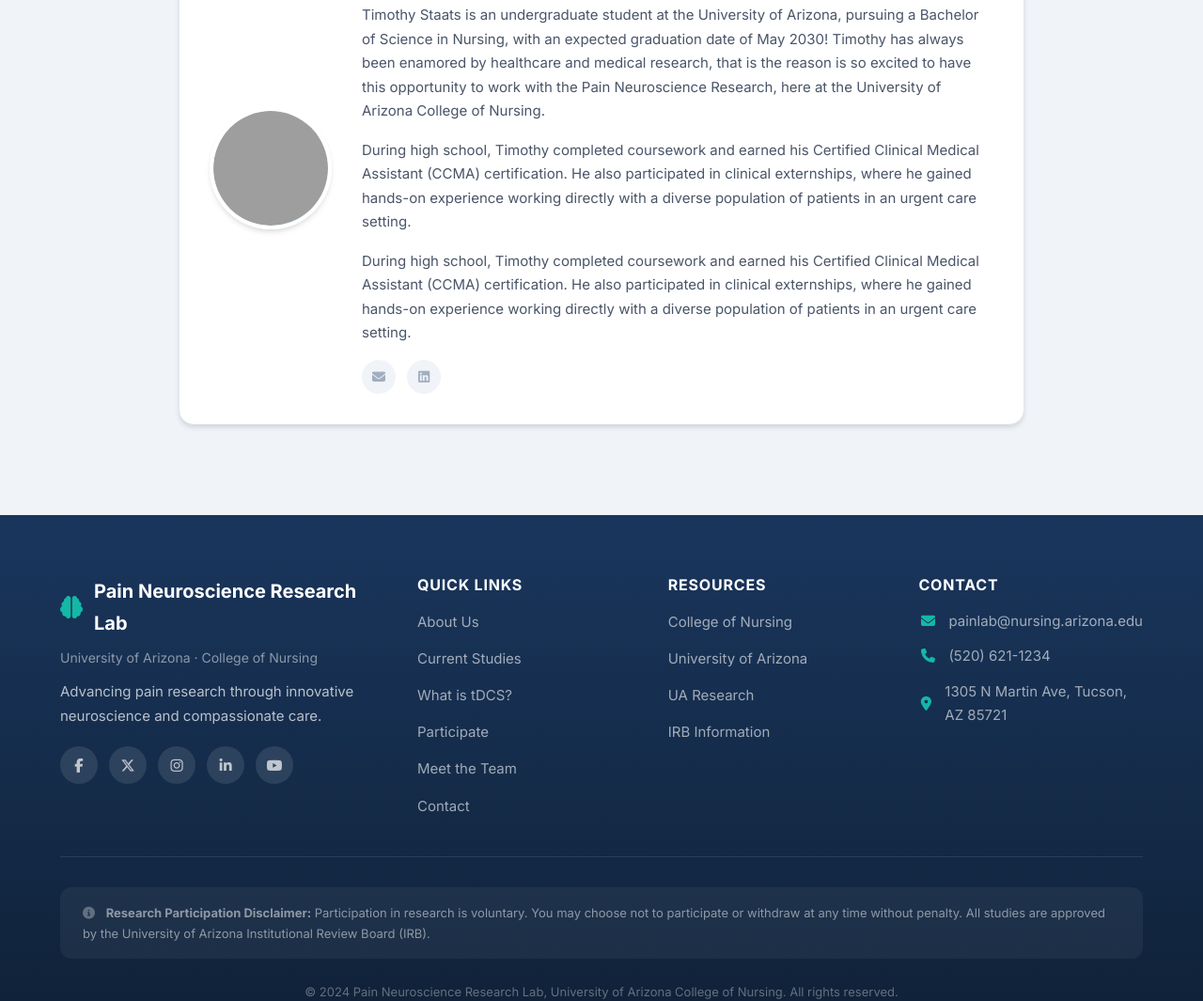
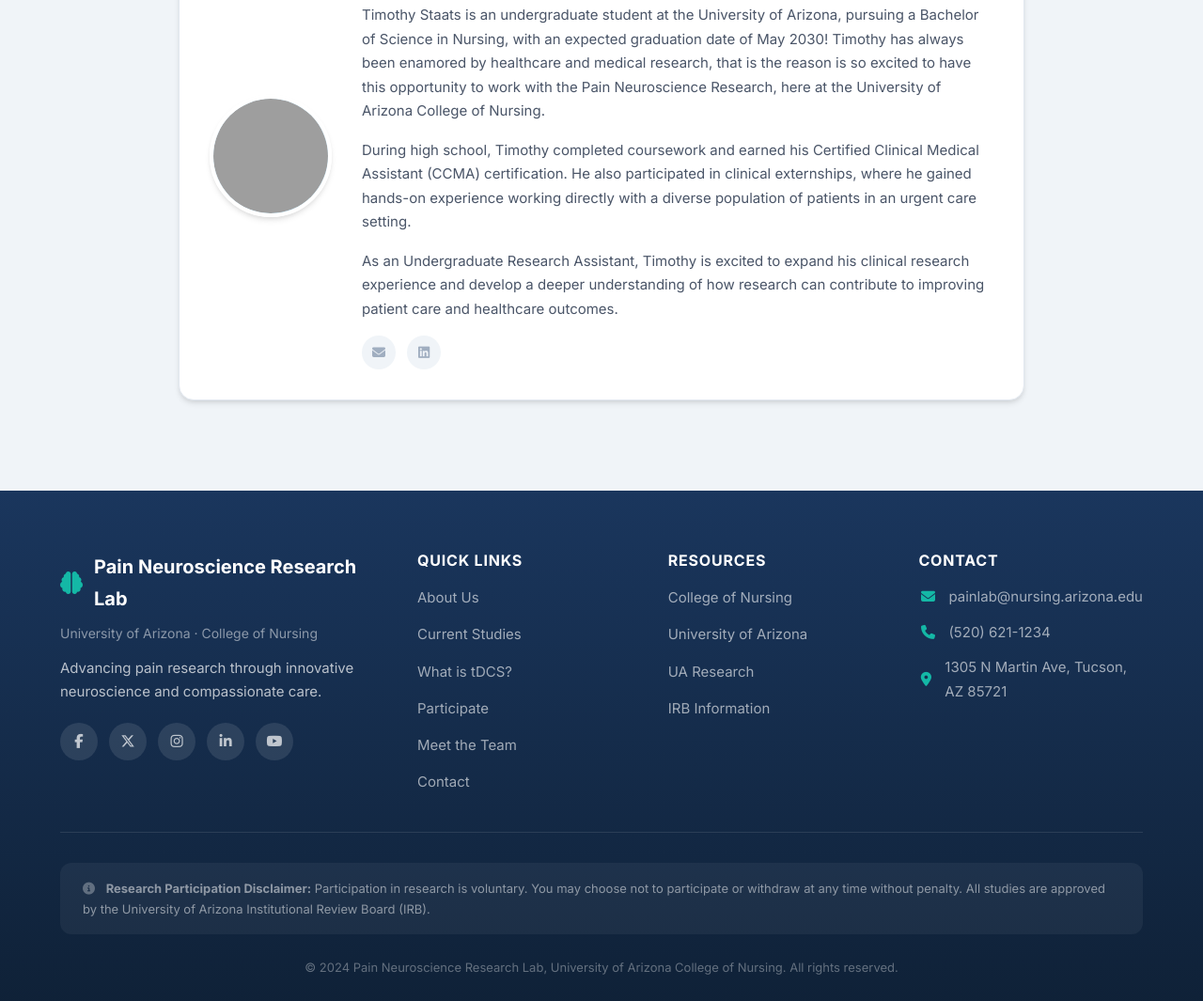
Before and after one commit to Mokshagna-Talapaneni/Pain-Lab, a plain HTML site: page team.html in a window 1280 px wide. Shown: the part 3158-4223 px from the top of the page at 94% size. Drawn offline with Linux system fonts and the light colour scheme; grey boxes are pictures that could not be loaded.

Commit message:
v2.2.2.3.1

```diff
--- a/team.html
+++ b/team.html
@@ -252,9 +252,9 @@
             </p>
             <p class="team-bio">
             <p class="team-bio">
-              During high school, Timothy completed coursework and earned his Certified Clinical Medical Assistant
-              (CCMA) certification. He also participated in clinical externships, where he gained hands-on experience
-              working directly with a diverse population of patients in an urgent care setting.
+              As an Undergraduate Research Assistant, Timothy is excited to expand his clinical research experience and
+              develop a deeper understanding of how research can contribute to improving patient care and healthcare
+              outcomes.
             </p>
             </p>
 
```
